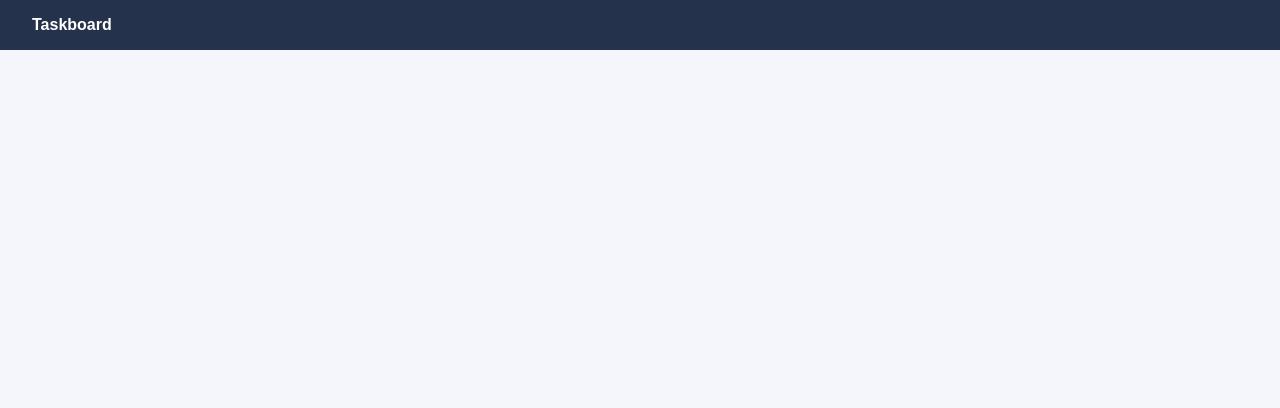
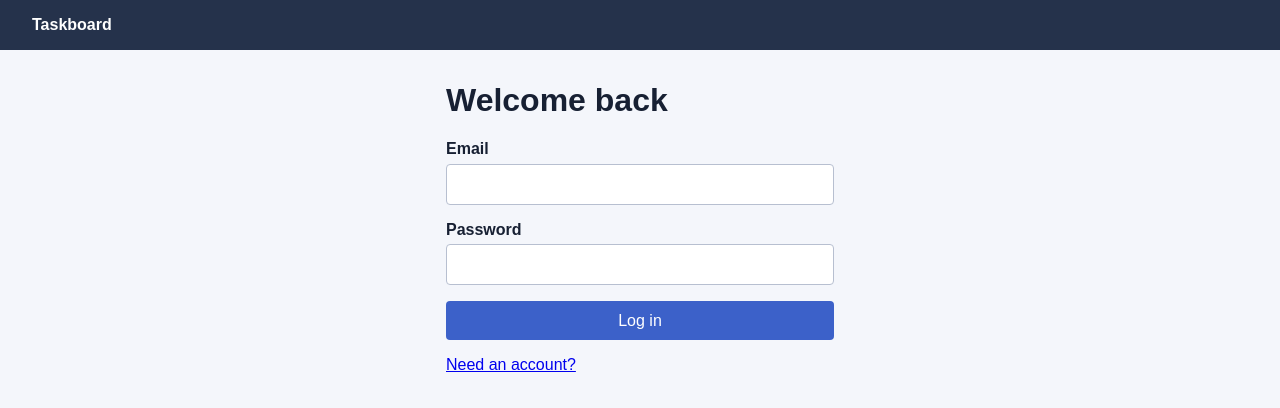
Before and after one commit to BABTUNA/FullStack-Taskboard-Project, a React (Vite) app in the folder client/: page /login in a window 1280 px wide. Before the commit this address had no page. Shown: the top 408 px of the page. Built offline with nearby package versions, Linux system fonts and the light colour scheme.

Commit message:
add registration and login pages

```diff
--- a/client/src/App.jsx
+++ b/client/src/App.jsx
@@ -1,9 +1,10 @@
 import { Link, Route, Routes } from 'react-router-dom';
+import AuthPage from './pages/AuthPage';
 
 function Home() {
-  return <main><h1>Keep work moving.</h1><p>A small board for personal projects.</p></main>;
+  return <main><h1>Keep work moving.</h1><p>A small board for personal projects.</p><Link to="/register">Get started</Link></main>;
 }
 
 export default function App() {
-  return <div className="app"><header><Link to="/">Taskboard</Link></header><Routes><Route path="/" element={<Home />} /></Routes></div>;
+  return <div className="app"><header><Link to="/">Taskboard</Link></header><Routes><Route path="/" element={<Home />} /><Route path="/register" element={<AuthPage mode="register" />} /><Route path="/login" element={<AuthPage mode="login" />} /></Routes></div>;
 }
--- /dev/null
+++ b/client/src/pages/AuthPage.jsx
@@ -0,0 +1,28 @@
+import { useState } from 'react';
+import { Link, useNavigate } from 'react-router-dom';
+
+export default function AuthPage({ mode }) {
+  const navigate = useNavigate();
+  const [form, setForm] = useState({ name: '', email: '', password: '' });
+  const isRegister = mode === 'register';
+
+  function update(event) {
+    setForm({ ...form, [event.target.name]: event.target.value });
+  }
+
+  function submit(event) {
+    event.preventDefault();
+    navigate('/tasks', { state: { mode, form } });
+  }
+
+  return <main className="auth-panel">
+    <h1>{isRegister ? 'Create an account' : 'Welcome back'}</h1>
+    <form onSubmit={submit}>
+      {isRegister && <label>Name<input name="name" value={form.name} onChange={update} required /></label>}
+      <label>Email<input name="email" type="email" value={form.email} onChange={update} required /></label>
+      <label>Password<input name="password" type="password" value={form.password} onChange={update} required /></label>
+      <button>{isRegister ? 'Register' : 'Log in'}</button>
+    </form>
+    <Link to={isRegister ? '/login' : '/register'}>{isRegister ? 'Already registered?' : 'Need an account?'}</Link>
+  </main>;
+}
--- a/client/src/styles.css
+++ b/client/src/styles.css
@@ -6,3 +6,8 @@ header a { color: white; font-weight: bold; text-decoration: none; }
 main { max-width: 1100px; margin: 2rem auto; padding: 0 1rem; }
 button, input, textarea, select { font: inherit; }
 button { cursor: pointer; }
+.auth-panel { max-width: 420px; }
+form { display: grid; gap: 1rem; margin-bottom: 1rem; }
+label { display: grid; gap: .35rem; font-weight: bold; }
+input, textarea, select { padding: .65rem; border: 1px solid #b7bfd0; border-radius: 4px; }
+button { padding: .65rem 1rem; border: 0; border-radius: 4px; color: white; background: #3c61c9; }
```
